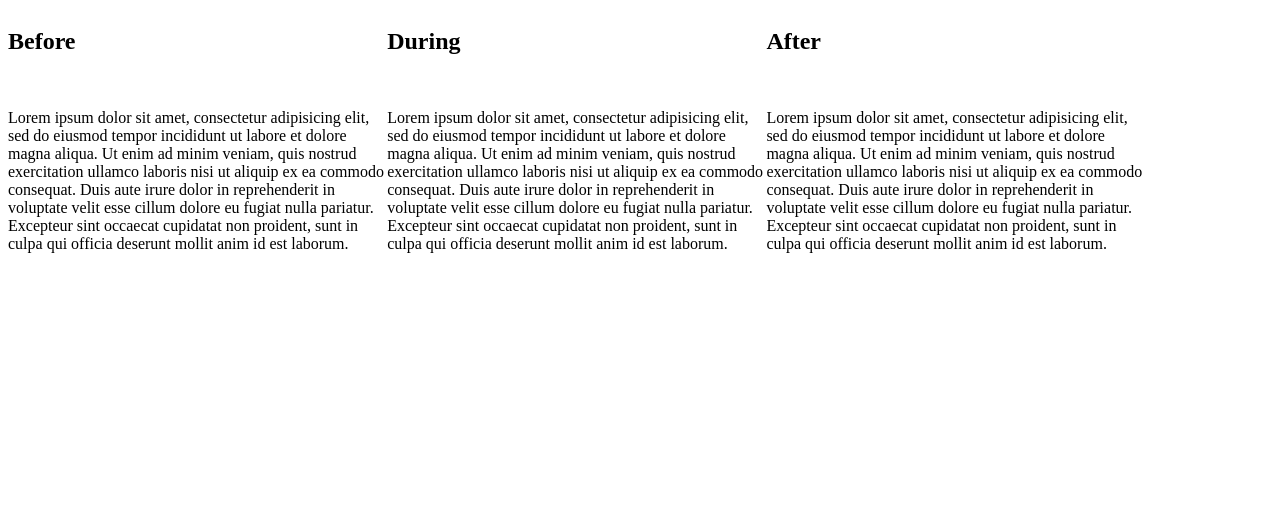
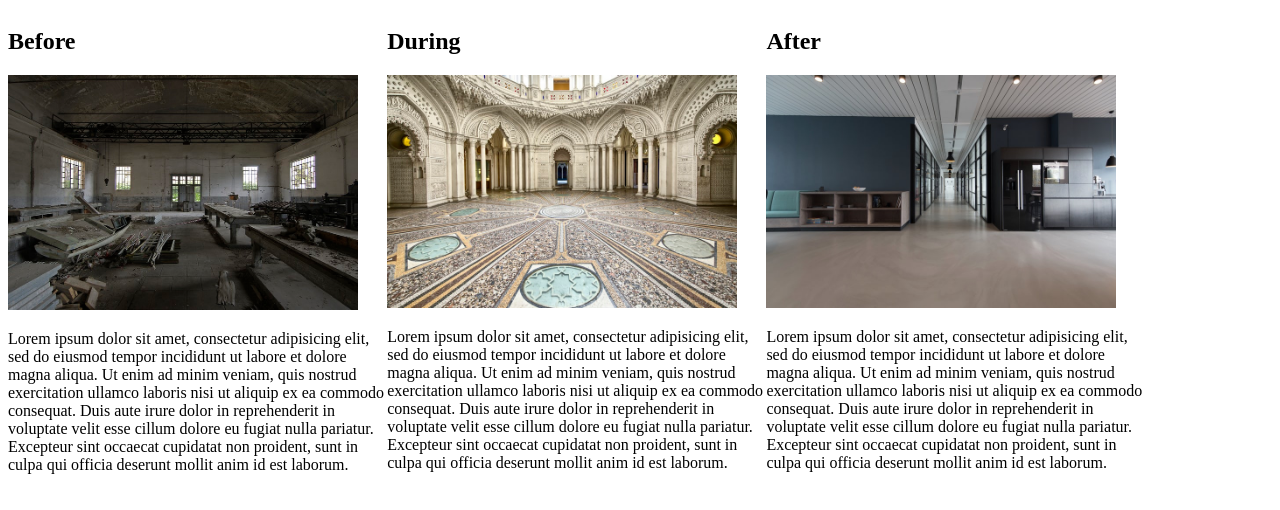
Before and after one commit to Ngann/decorator, a plain HTML site: page index.html in a window 1280 px wide. Drawn offline with Linux system fonts and the light colour scheme.

Commit message:
add images

```diff
--- a/css/styles.css
+++ b/css/styles.css
@@ -2,3 +2,7 @@
   width: 30%;
   float:left;
 }
+
+img {
+  width: 350px;
+}
--- a/index.html
+++ b/index.html
@@ -7,19 +7,19 @@
   <body>
     <div class="columns">
       <h2>Before</h2>
-      <img src="" alt="">
+      <img src="img/before.jpeg" alt="before picture">
       <p>Lorem ipsum dolor sit amet, consectetur adipisicing elit, sed do eiusmod tempor incididunt ut labore et dolore magna aliqua. Ut enim ad minim veniam, quis nostrud exercitation ullamco laboris nisi ut aliquip ex ea commodo consequat. Duis aute irure dolor in reprehenderit in voluptate velit esse cillum dolore eu fugiat nulla pariatur. Excepteur sint occaecat cupidatat non proident, sunt in culpa qui officia deserunt mollit anim id est laborum.</p>
     </div>
 
     <div class="columns">
       <h2>During</h2>
-      <img src="" alt="">
+      <img src="img/during.jpeg" alt="during picture">
       <p>Lorem ipsum dolor sit amet, consectetur adipisicing elit, sed do eiusmod tempor incididunt ut labore et dolore magna aliqua. Ut enim ad minim veniam, quis nostrud exercitation ullamco laboris nisi ut aliquip ex ea commodo consequat. Duis aute irure dolor in reprehenderit in voluptate velit esse cillum dolore eu fugiat nulla pariatur. Excepteur sint occaecat cupidatat non proident, sunt in culpa qui officia deserunt mollit anim id est laborum.</p>
     </div>
 
     <div class="columns">
       <h2>After</h2>
-      <img src="" alt="">
+      <img src="img/after.jpeg" alt="after picture">
       <p>Lorem ipsum dolor sit amet, consectetur adipisicing elit, sed do eiusmod tempor incididunt ut labore et dolore magna aliqua. Ut enim ad minim veniam, quis nostrud exercitation ullamco laboris nisi ut aliquip ex ea commodo consequat. Duis aute irure dolor in reprehenderit in voluptate velit esse cillum dolore eu fugiat nulla pariatur. Excepteur sint occaecat cupidatat non proident, sunt in culpa qui officia deserunt mollit anim id est laborum.</p>
     </div>
 
```
Also changed, not shown: img/after.jpeg (added), img/before.jpeg (added), img/during.jpeg (added).
